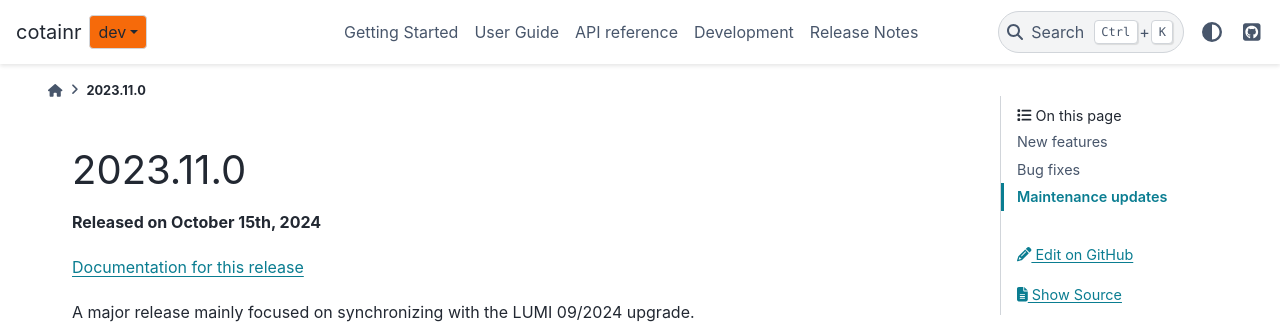
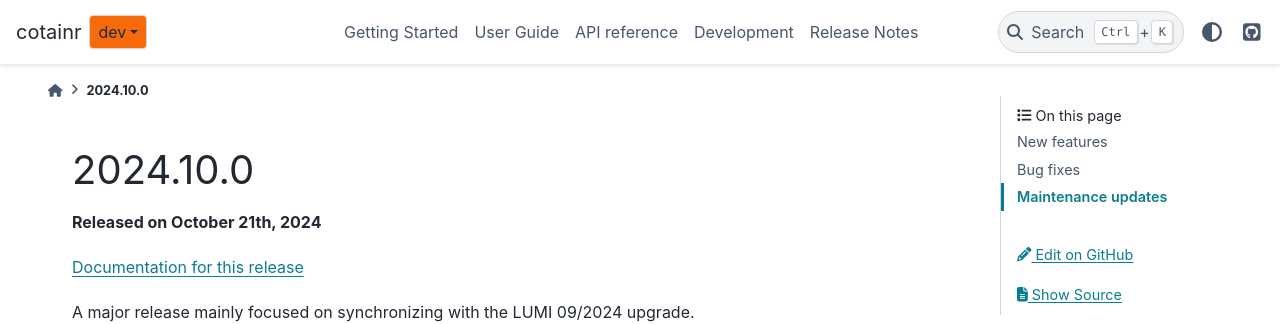
Before and after one commit to DeiC-HPC/cotainr, a Sphinx documentation site: the page built from doc/release_notes/2024.10.0.md, in a window 1280 px wide and 1024 px high. Shown: the top 324 px of the window. Built offline with Sphinx 7.4.7 and the PyData theme 0.15.4, drawn with Linux system fonts in a browser that asks for light colours; pages that are not in the unit, such as notebooks, are missing from menus.

Commit message:
Fix release notes

```diff
--- a/doc/release_notes/2024.10.0.md
+++ b/doc/release_notes/2024.10.0.md
@@ -1,6 +1,6 @@
-# 2023.11.0
+# 2024.10.0
 
-**Released on October 15th, 2024**
+**Released on October 21th, 2024**
 
 [Documentation for this release](https://cotainr.readthedocs.org/en/2024.10.0/)
 
```
